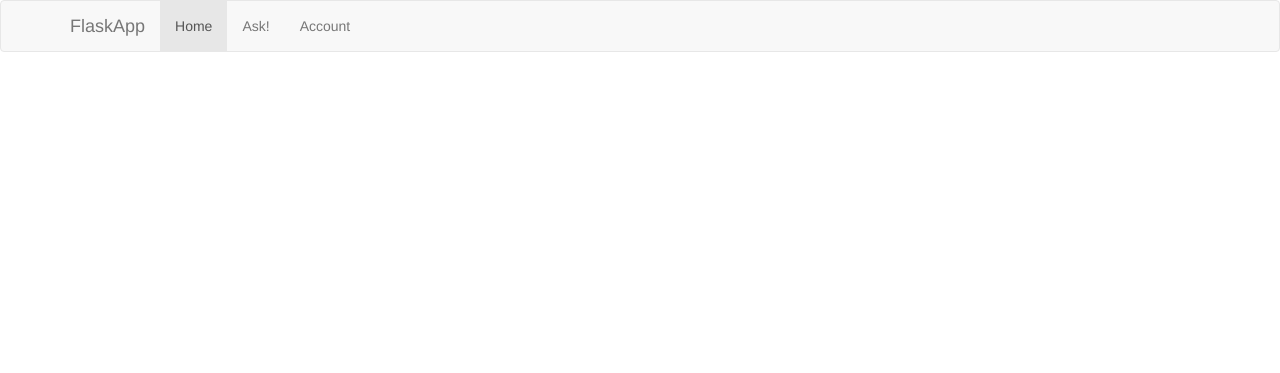
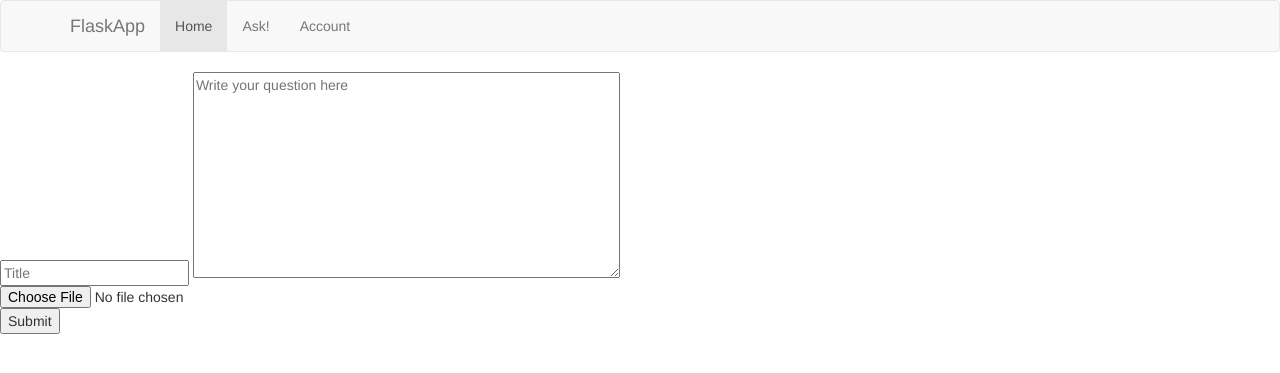
Before and after one commit to Tomporino/askm8remix, a Flask app: template templates/add_question.html in a window 1280 px wide. Shown: the top 373 px of the page. Run offline with Flask 2, Linux system fonts and the light colour scheme; the template is opened without the code that fills it, so the values that code supplies are empty; some libraries are stand-ins or nearby versions.

Commit message:
add question

```diff
--- a/app.py
+++ b/app.py
@@ -28,5 +28,21 @@ def question(question_id):
     return render_template('question.html', question=question, answers=answers)
 
 
+@app.route('/add-question', methods=['GET', 'POST'])
+def add_question():
+    if request.method == 'POST':
+        user_question = {
+            'submission_time': util.get_current_time(),
+            'view_number': 0,
+            'vote_number': 0,
+            'title': request.form['title'],
+            'message': request.form['message'],
+            'image': None
+        }
+        data_handler.add_question(user_question)
+        return redirect('/')
+    return render_template('add_question.html')
+
+
 if __name__ == '__main__':
     app.run()
--- a/templates/add_question.html
+++ b/templates/add_question.html
@@ -1,5 +1,12 @@
 {% extends 'layout.html' %}
 
 {% block content %}
-
+    <div class="add_question">
+        <form method="post" action="{{ url_for('add_question') }}">
+            <input name="title" placeholder="Title" type="text">
+            <textarea name="message" placeholder="Write your question here" cols="50" rows="10"></textarea>
+            <input type="file" name="image">
+            <button type="submit">Submit</button>
+        </form>
+    </div>
 {% endblock %}
--- a/templates/includes/navbar.html
+++ b/templates/includes/navbar.html
@@ -12,7 +12,7 @@
         <div id="navbar" class="collapse navbar-collapse">
             <ul class="nav navbar-nav">
                 <li class="active"><a href="/">Home</a></li>
-                <li><a href="/">Ask!</a> </li>
+                <li><a href="{{ url_for('add_question') }}">Ask!</a></li>
                 <li><a href="/">Account</a></li>
             </ul>
         </div>
```
Also changed, not shown: data_handler.py (+8 -0 lines).
